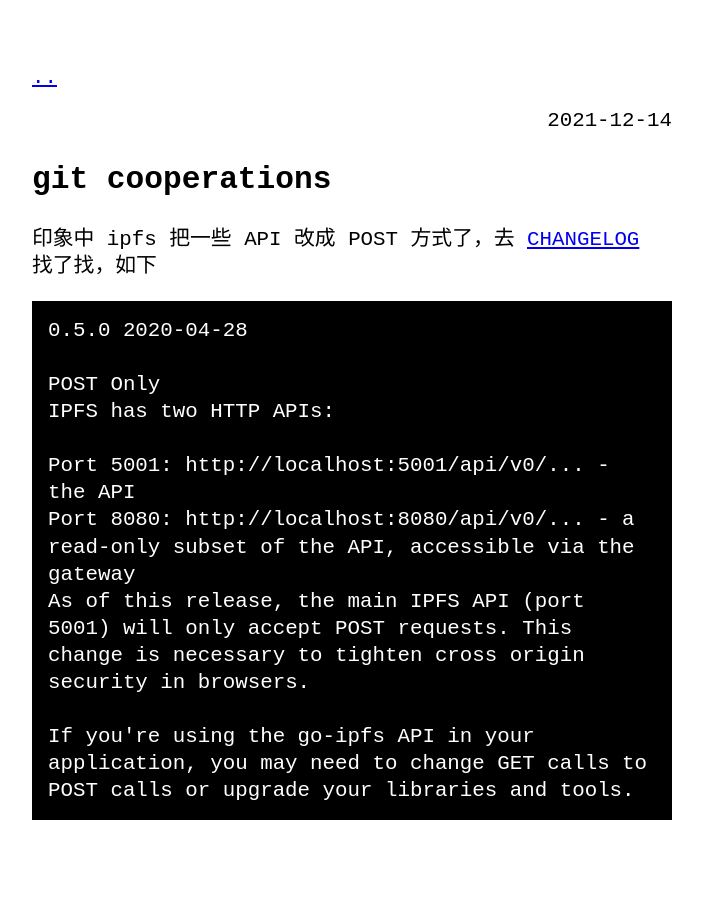
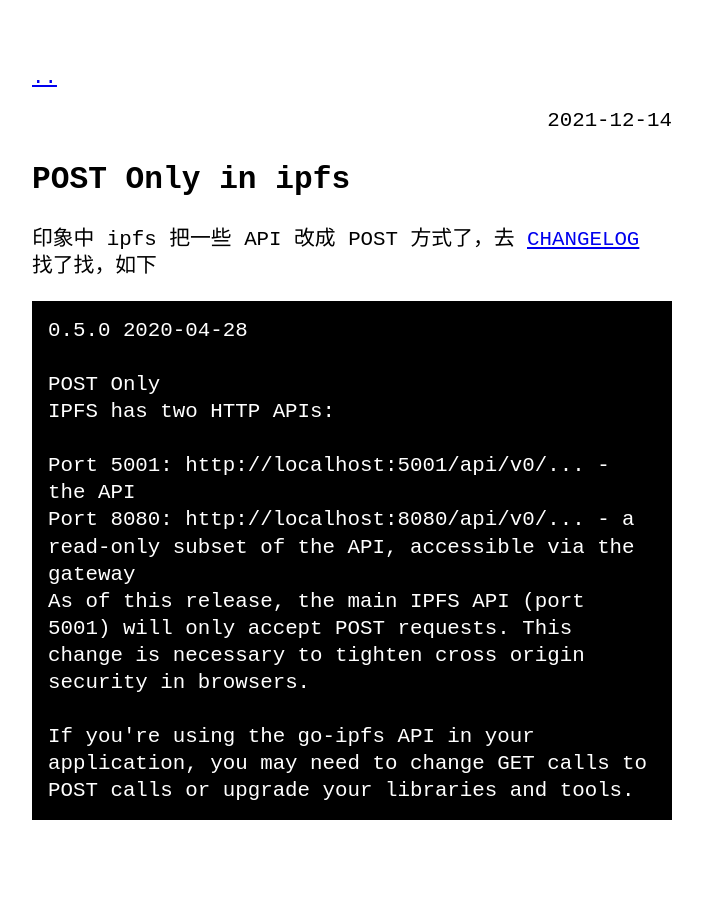
Before and after one commit to zTgx/zTgx.github.io, a Jekyll site: the page built from _posts/2021-12-14-0161.md, in a window 1280 px wide. Shown: the whole page, without its empty margins (288-991 px from the left). Built offline with Jekyll 4.4.1, drawn with Linux system fonts in a browser that asks for light colours.

Commit message:
Update 2021-12-14-0161.md

```diff
--- a/_posts/2021-12-14-0161.md
+++ b/_posts/2021-12-14-0161.md
@@ -1,6 +1,6 @@
 ---
 layout: post
-title: git cooperations
+title: POST Only in ipfs
 date: 2021-12-14
 category: ipfs
 ---
```
